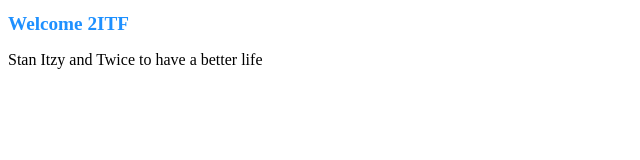
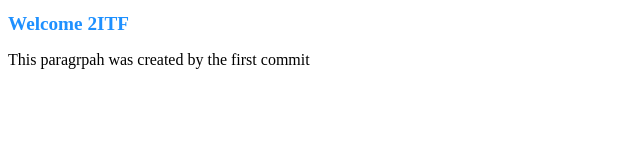
Before and after one commit to FTIU15/FTIU, a plain HTML site: page index.html in a window 1280 px wide. Shown: the full height of the page, 0-640 px from the left. Drawn offline with Linux system fonts and the light colour scheme.

Commit message:
first commit

```diff
--- a/index.html
+++ b/index.html
@@ -8,6 +8,6 @@
 </head>
 <body>
     <h1 style="color: dodgerblue; font-size: larger;">Welcome 2ITF</h1>
-    <p>Stan Itzy and Twice to have a better life</p>
+    <p>This paragrpah was created by the first commit</p>
 </body>
 </html>
```
